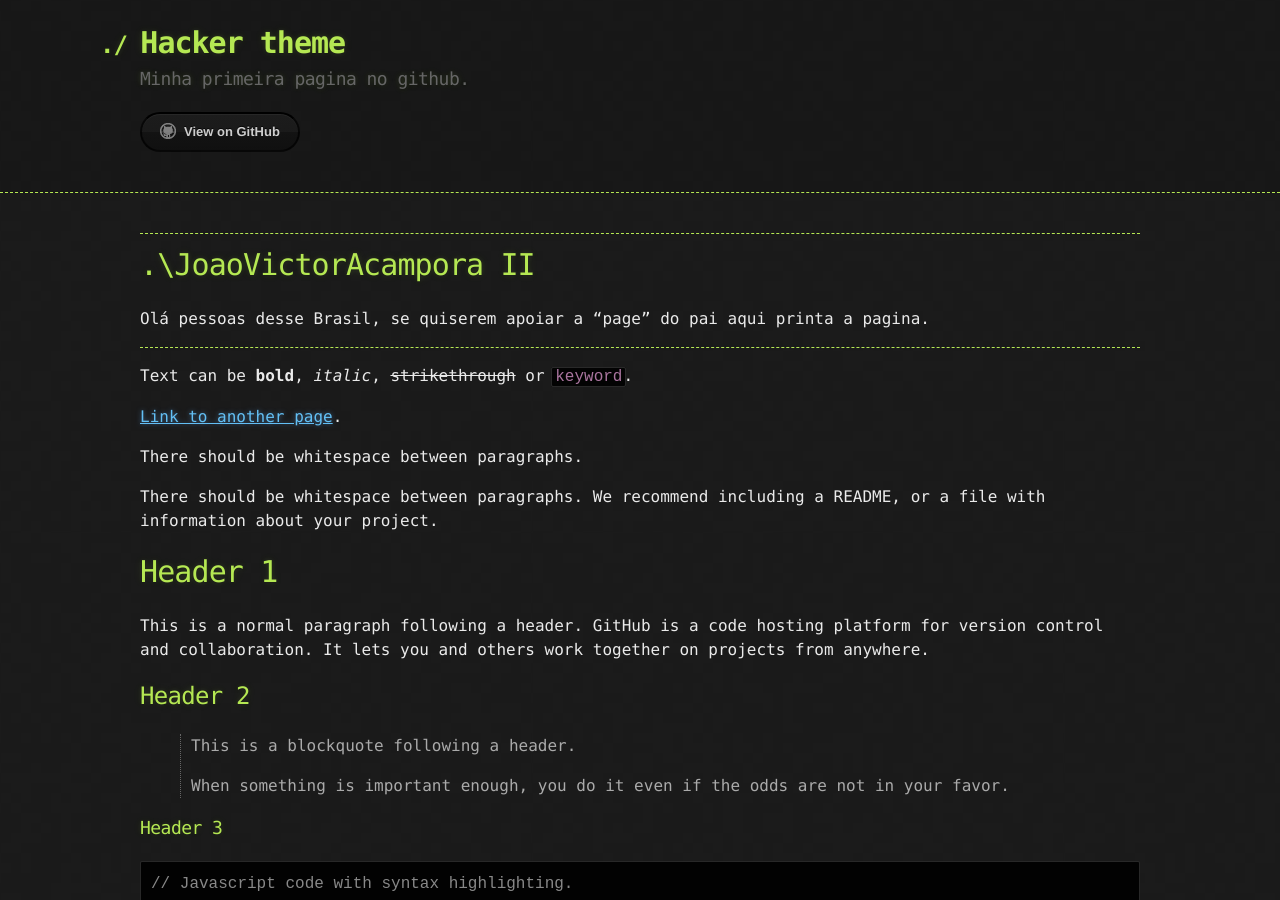
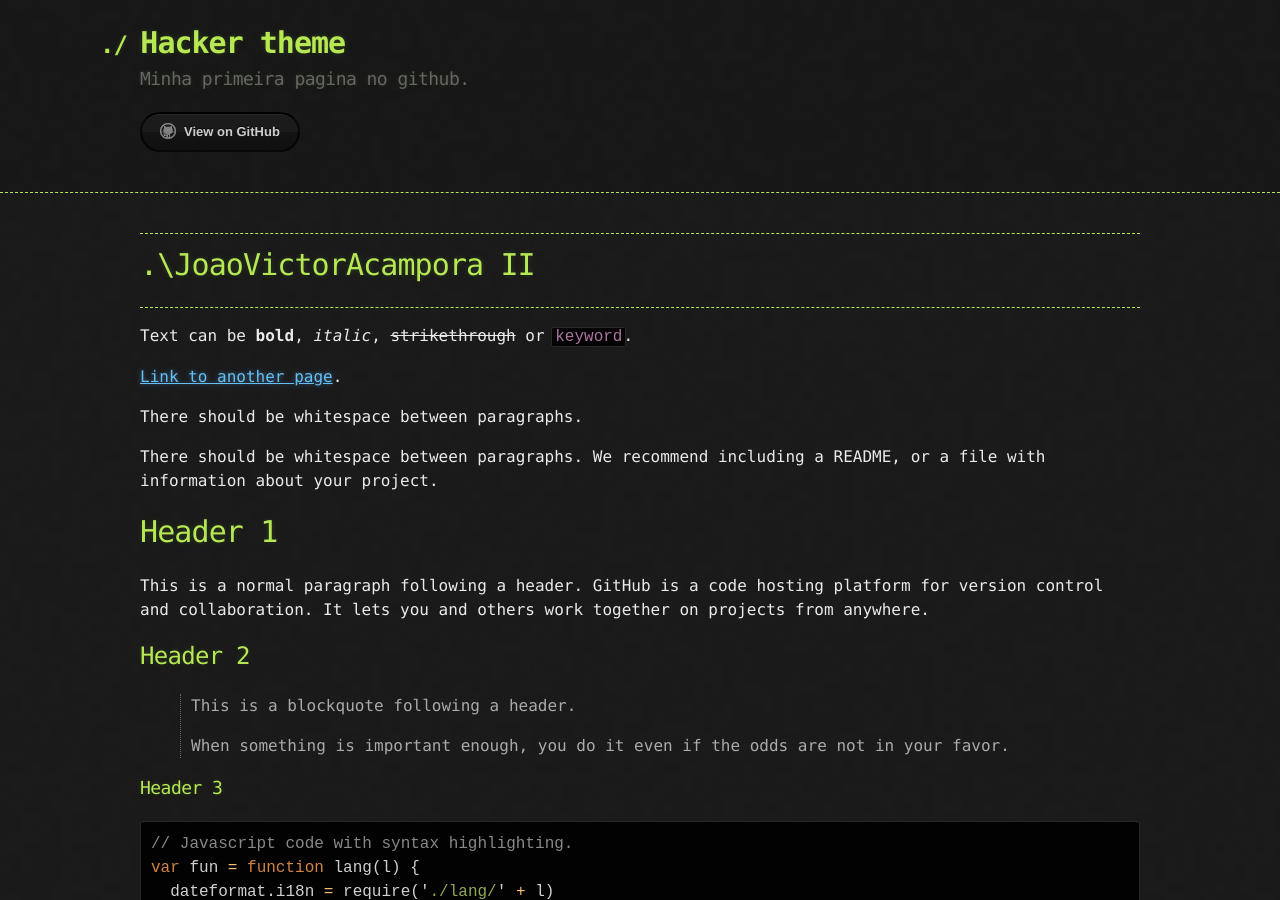
Before and after one commit to JoaoVictorAcampora/JoaoVictorAcampora.github.io, a Jekyll site: the page built from index.md, in a window 1280 px wide and 900 px high. Built offline with Jekyll 4.4.1, drawn with Linux system fonts in a browser that asks for light colours.

Commit message:
Modificação

```diff
--- a/index.md
+++ b/index.md
@@ -4,7 +4,7 @@ layout: default
 
 ---
 # .\JoaoVictorAcampora II
-Olá pessoas desse Brasil, se quiserem apoiar a "page" do pai aqui printa a pagina.
+
 
 ---
 
```
